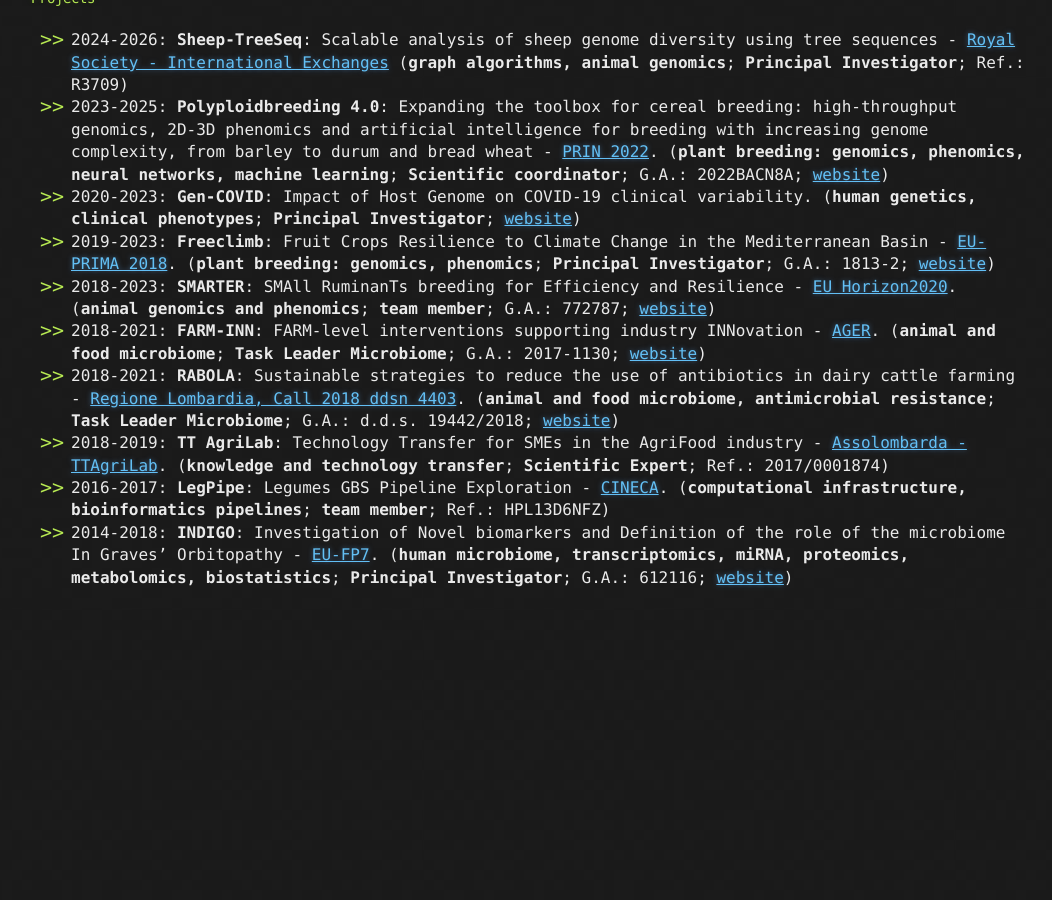
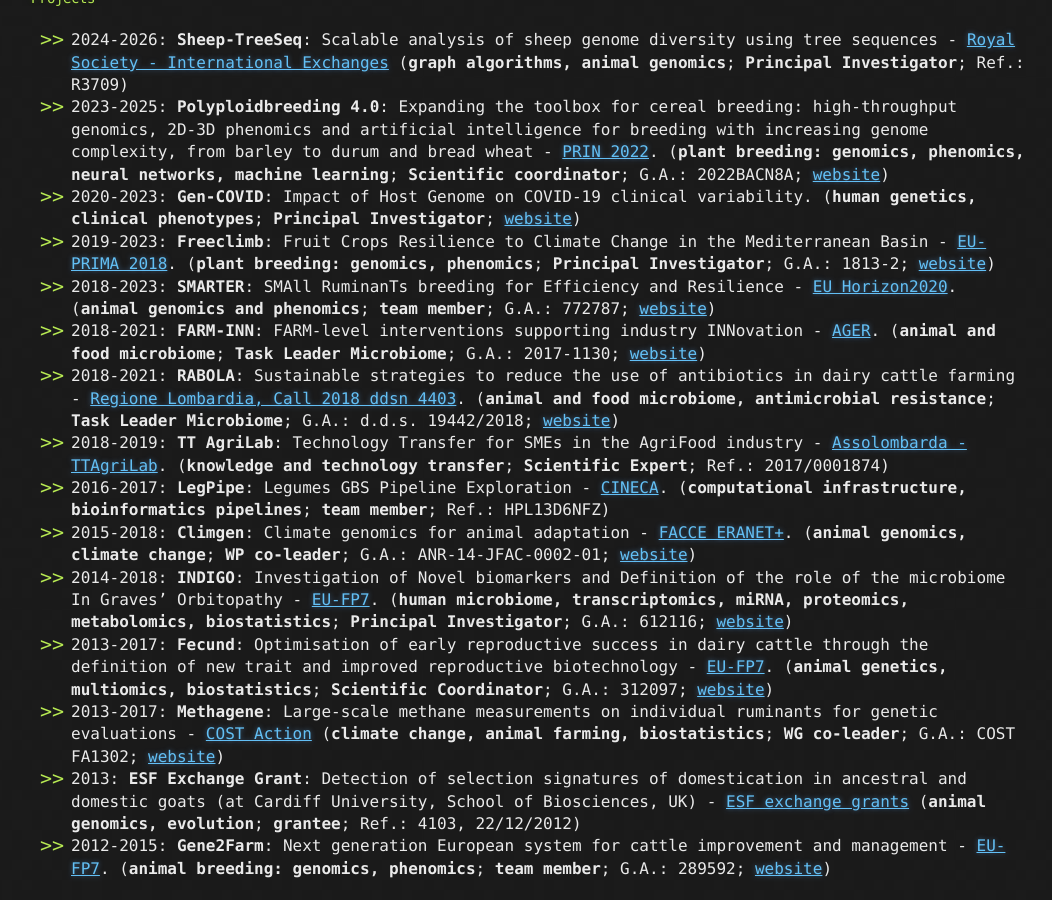
Before and after one commit to bioinformateachers/bioinformateachers.github.io, a Jekyll site: the page built from filippo.md, in a window 1280 px wide and 900 px high, scrolled down 3115 px. Shown: the whole window, without its empty margins (109-1161 px from the left). Built offline with Jekyll 4.4.1, drawn with Linux system fonts in a browser that asks for light colours; before the commit the page ends 3724 px from its top, so only the background shows below that.

Commit message:
added: more projects

```diff
--- a/filippo.md
+++ b/filippo.md
@@ -112,4 +112,9 @@ Very smart people who I had the honor of mentoring:
 - 2018-2021: **RABOLA**: Sustainable strategies to reduce the use of antibiotics in dairy cattle farming - [Regione Lombardia, Call 2018 ddsn 4403](https://www.regione.lombardia.it/wps/wcm/connect/e9a02307-8353-4818-9f6a-2e8597b7fc92/Scheda+iniziale+5+RABOLA.pdf?MOD=AJPERES&CACHEID=e9a02307-8353-4818-9f6a-2e8597b7fc92). (**animal and food microbiome, antimicrobial resistance**; **Task Leader Microbiome**; G.A.: d.d.s. 19442/2018; [website](https://sites.unimi.it/rabola/))
 - 2018-2019: **TT AgriLab**: Technology Transfer for SMEs in the AgriFood industry - [Assolombarda - TTAgriLab](https://www.assolombarda.it/servizi/industria-innovazione-e-qualita/informazioni/manifestazione-dinteresse-e-progetto-tt-agrilab). (**knowledge and technology transfer**; **Scientific Expert**; Ref.: 2017/0001874)
 - 2016-2017: **LegPipe**: Legumes GBS Pipeline Exploration - [CINECA](https://www.cineca.it/en). (**computational infrastructure, bioinformatics pipelines**; **team member**; Ref.: HPL13D6NFZ)
+- 2015-2018: **Climgen**: Climate genomics for animal adaptation - [FACCE ERANET+](https://www.era-learn.eu/network-information/networks/facce-era-net-plus). (**animal genomics, climate change**; **WP co-leader**; G.A.: ANR-14-JFAC-0002-01; [website](https://project-wheel.faccejpi.net/climgen/))
 - 2014-2018: **INDIGO**: Investigation of Novel biomarkers and Definition of the role of the microbiome In Graves' Orbitopathy - [EU-FP7](https://cordis.europa.eu/programme/id/FP7). (**human microbiome, transcriptomics, miRNA, proteomics, metabolomics, biostatistics**; **Principal Investigator**; G.A.: 612116; [website](https://cordis.europa.eu/project/id/612116))
+- 2013-2017: **Fecund**: Optimisation of early reproductive success in dairy cattle through the definition of new trait and improved reproductive biotechnology - [EU-FP7](https://cordis.europa.eu/programme/id/FP7). (**animal genetics, multiomics, biostatistics**; **Scientific Coordinator**; G.A.: 312097; [website](https://cordis.europa.eu/project/id/312097))
+- 2013-2017: **Methagene**: Large-scale methane measurements on individual ruminants for genetic evaluations - [COST Action](https://www.cost.eu/) (**climate change, animal farming, biostatistics**; **WG co-leader**; G.A.: COST FA1302; [website](https://www.methagene.eu))
+- 2013: **ESF Exchange Grant**: Detection of selection signatures of domestication in ancestral and domestic goats (at Cardiff University, School of Biosciences, UK) - [ESF exchange grants](http://archives.esf.org/coordinating-research/research-networking-programmes/biomedical-sciences-med/current-esf-research-networking-programmes/translational-research-on-antimicrobial-resistance-and-community-acquired-infections-in-europe-trace/exchange-grants.html) (**animal genomics, evolution**; **grantee**; Ref.: 4103, 22/12/2012)
+- 2012-2015: **Gene2Farm**: Next generation European system for cattle improvement and management - [EU-FP7](https://cordis.europa.eu/programme/id/FP7). (**animal breeding: genomics, phenomics**; **team member**; G.A.: 289592; [website](https://cordis.europa.eu/project/id/289592))
```
